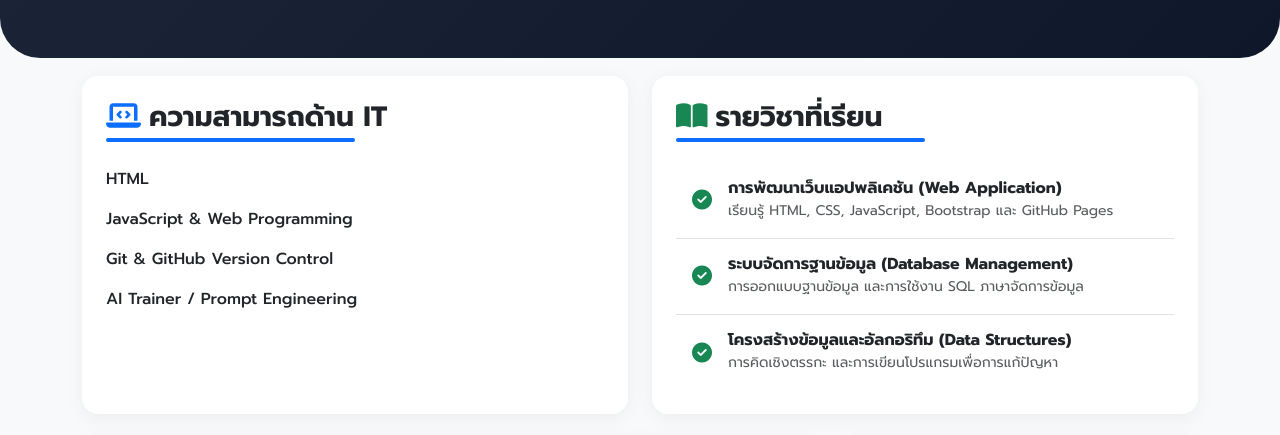
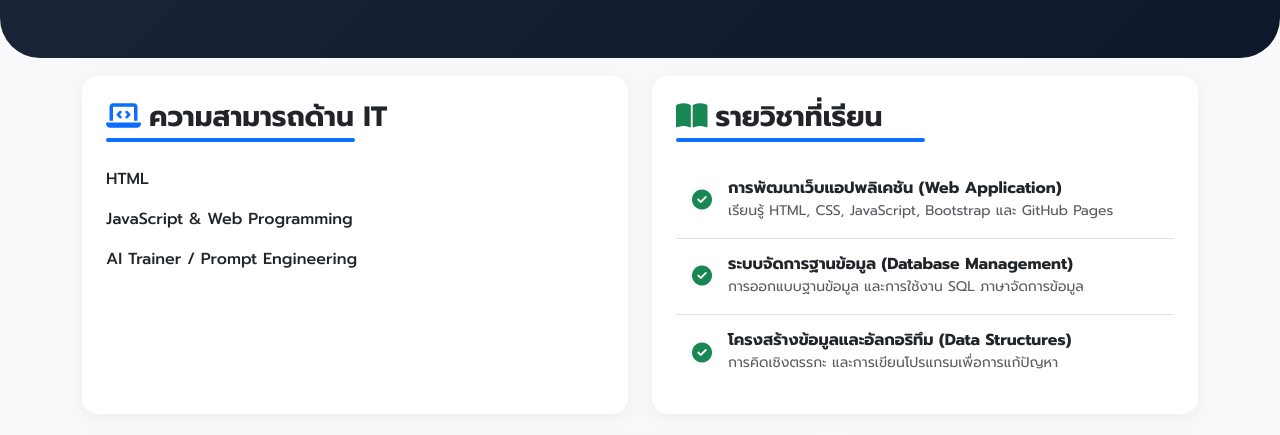
Before and after one commit to 67310075-sudo/it-portfolio, a plain HTML site: page index.html in a window 1280 px wide. Shown: the part 559-994 px from the top of the page. Drawn offline with nearby package versions, Linux system fonts and the light colour scheme.

```diff
--- a/index.html
+++ b/index.html
@@ -143,11 +143,6 @@
                         </div>
                         <div class="mb-3">
                             <div class="d-flex justify-content-between mb-1">
-                                <span class="fw-medium">Git & GitHub Version Control</span>
-                            </div>
-                        </div>
-                        <div class="mb-3">
-                            <div class="d-flex justify-content-between mb-1">
                                 <span class="fw-medium">AI Trainer / Prompt Engineering</span>
                             </div>
                         </div>
```
Also changed, not shown: 2 other files.
